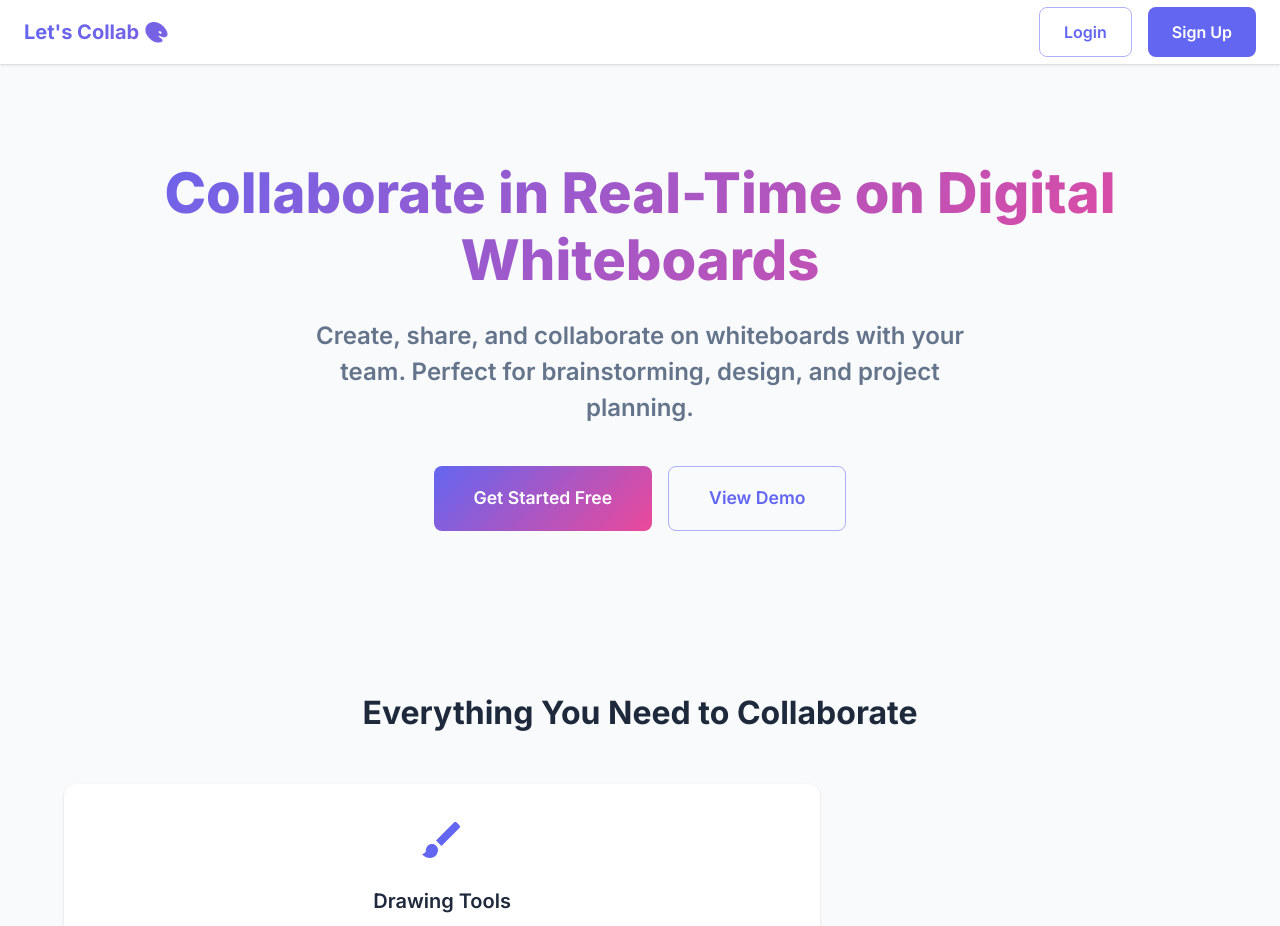
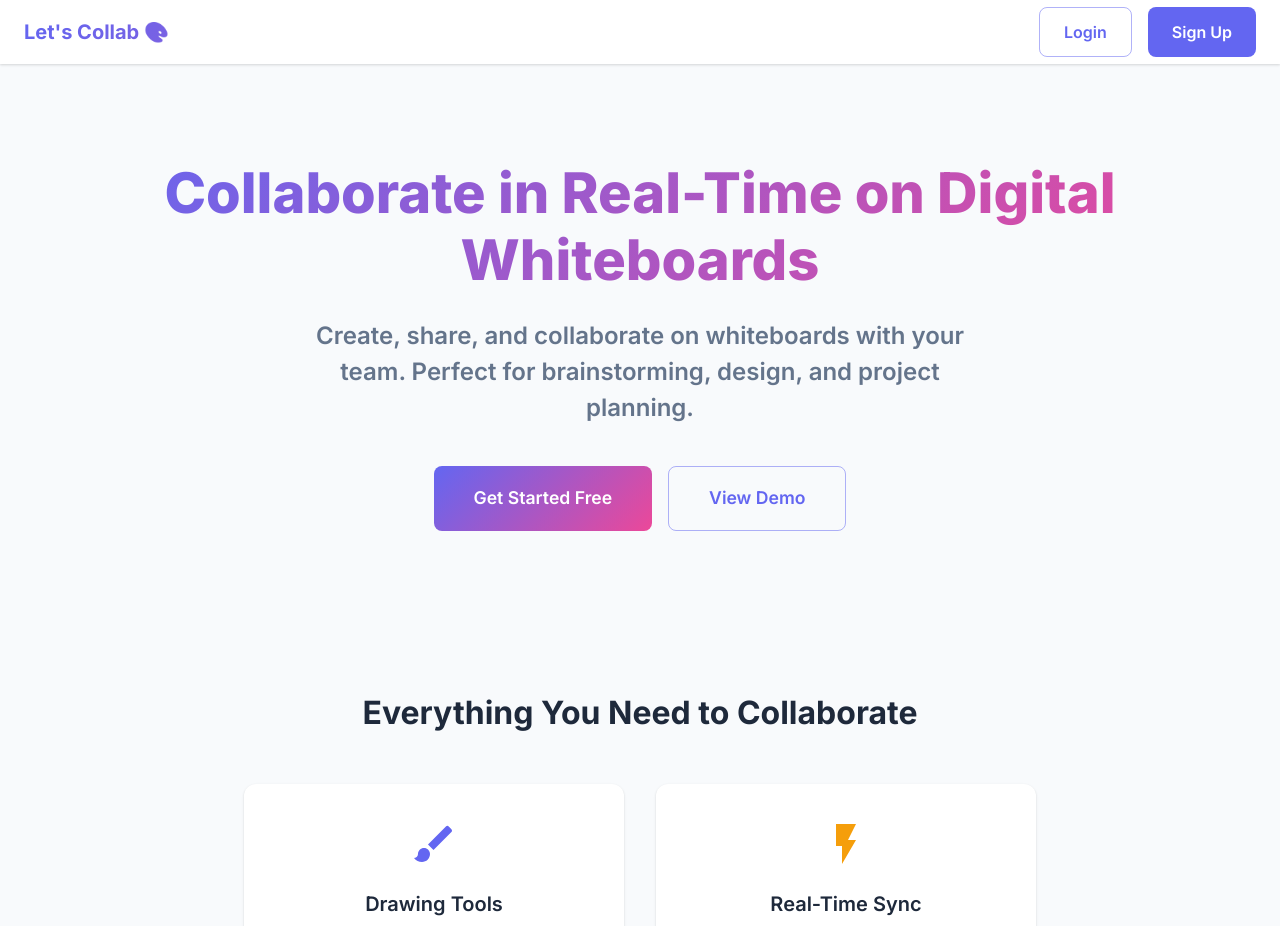
Before and after one commit to IronwallxR5/Let-s_Collab, a React app in the folder frontend/: page / in a window 1280 px wide. Shown: the top 926 px of the page. Built offline with nearby package versions, Linux system fonts and the light colour scheme; no server answers; the HTML template or start-up script is replaced by a standard one.

Commit message:
improved css of home page

```diff
--- a/frontend/src/pages/HomePage.jsx
+++ b/frontend/src/pages/HomePage.jsx
@@ -165,12 +165,17 @@ function HomePage() {
           >
             Everything You Need to Collaborate
           </Typography>
-          <Grid container spacing={4}>
+          <Grid container spacing={4} justifyContent="center">
             {features.map((feature, index) => (
               <Grid item xs={12} sm={6} md={4} key={index}>
                 <Card
                   sx={{
-                    height: '100%',
+                    width: '100%',
+                    maxWidth: 380,
+                    height: 340,
+                    mx: 'auto',
+                    display: 'flex',
+                    flexDirection: 'column',
                     transition: 'transform 0.3s, box-shadow 0.3s',
                     '&:hover': {
                       transform: 'translateY(-8px)',
@@ -178,12 +183,54 @@ function HomePage() {
                     },
                   }}
                 >
-                  <CardContent sx={{ p: 4, textAlign: 'center' }}>
-                    <Box sx={{ mb: 2 }}>{feature.icon}</Box>
-                    <Typography variant="h5" component="h3" gutterBottom sx={{ fontWeight: 600 }}>
+                  <CardContent
+                    sx={{
+                      p: 4,
+                      textAlign: 'center',
+                      display: 'flex',
+                      flexDirection: 'column',
+                      alignItems: 'center',
+                      justifyContent: 'flex-start',
+                      height: '100%',
+                    }}
+                  >
+                    <Box
+                      sx={{
+                        mb: 2,
+                        display: 'flex',
+                        alignItems: 'center',
+                        justifyContent: 'center',
+                        height: 56,
+                      }}
+                    >
+                      {feature.icon}
+                    </Box>
+                    <Typography
+                      variant="h5"
+                      component="h3"
+                      sx={{
+                        fontWeight: 600,
+                        mb: 2,
+                        height: 32,
+                        display: 'flex',
+                        alignItems: 'center',
+                        justifyContent: 'center',
+                      }}
+                    >
                       {feature.title}
                     </Typography>
-                    <Typography variant="body1" color="text.secondary">
+                    <Typography
+                      variant="body1"
+                      color="text.secondary"
+                      sx={{
+                        lineHeight: 1.6,
+                        height: 76,
+                        overflow: 'hidden',
+                        display: '-webkit-box',
+                        WebkitLineClamp: 3,
+                        WebkitBoxOrient: 'vertical',
+                      }}
+                    >
                       {feature.description}
                     </Typography>
                   </CardContent>
```
